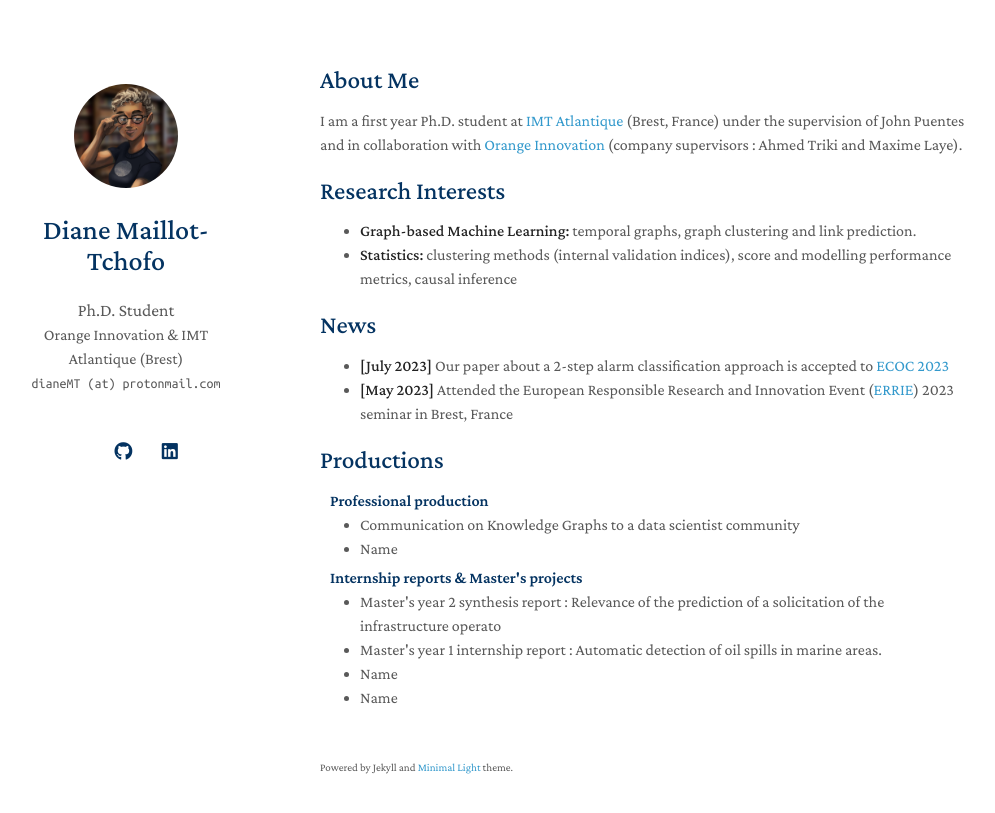
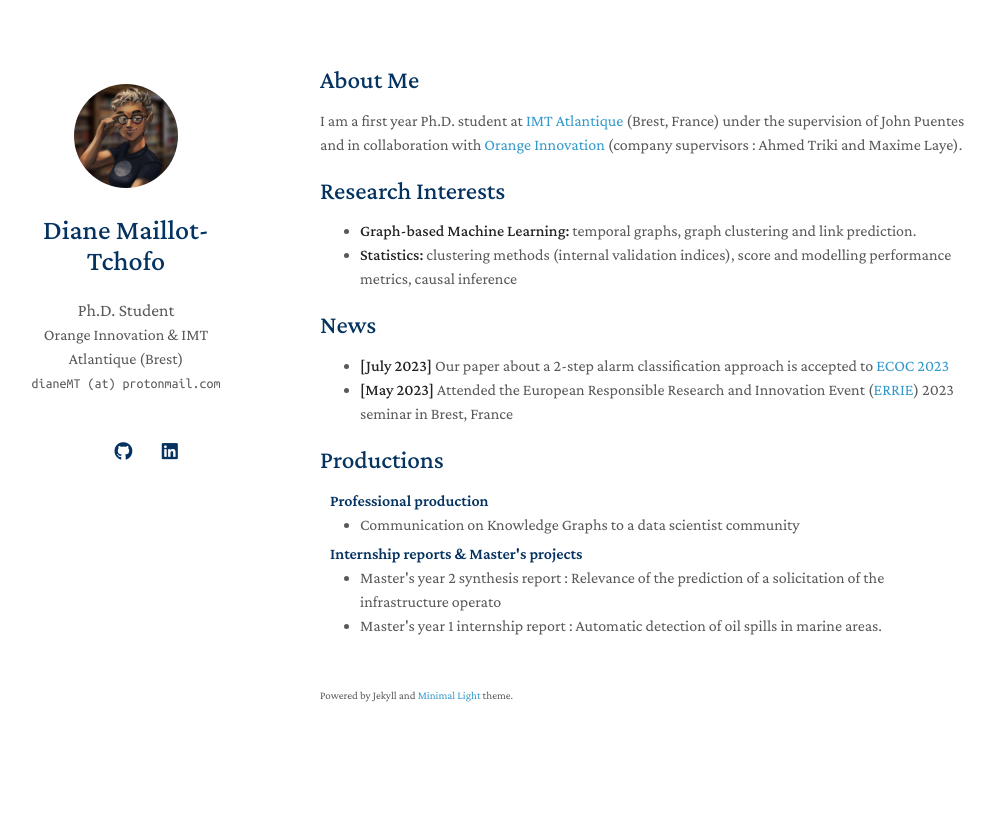
Before and after one commit to DianeMT/DianeMT.github.io, a Jekyll site: the page built from index.md, in a window 1280 px wide. Shown: the top 813 px of the page, without its empty margins (150-1145 px from the left). Built offline with Jekyll 4.4.1, drawn with Linux system fonts in a browser that asks for light colours; nearby versions of some CDN libraries; a style sheet for code colours, icons or effects is not loaded; our own code applies the rules of GitHub Pages for plain Markdown files.

Commit message:
Update productions.md

```diff
--- a/_includes/productions.md
+++ b/_includes/productions.md
@@ -4,7 +4,6 @@
 
 <ul style="margin:0 0 5px;">
   <li><a href="https://dianemt.github.io/assets/files/knowledge_graphs_07_23"><autocolor>Communication on Knowledge Graphs to a data scientist community</autocolor></a></li>
-  <li><a href="link"><autocolor>Name</autocolor></a></li>
 </ul>
 
 <h4 style="margin:0 10px 0;">Internship reports & Master's projects</h4>
@@ -12,6 +11,4 @@
 <ul style="margin:0 0 20px;">
   <li><a href="https://dianemt.github.io/assets/files/synthesis_report_Y2masters.pdf"><autocolor>Master's year 2 synthesis report : Relevance of the prediction of a solicitation of the infrastructure operato</autocolor></a></li>
   <li><a href="https://dianemt.github.io/assets/files/Internship_reportY1Master.pdf"><autocolor>Master's year 1 internship report : Automatic detection of oil spills in marine areas.</autocolor></a></li>
-  <li><a href="link"><autocolor>Name</autocolor></a></li>
-  <li><a href="link"><autocolor>Name</autocolor></a></li>
 </ul>
```
